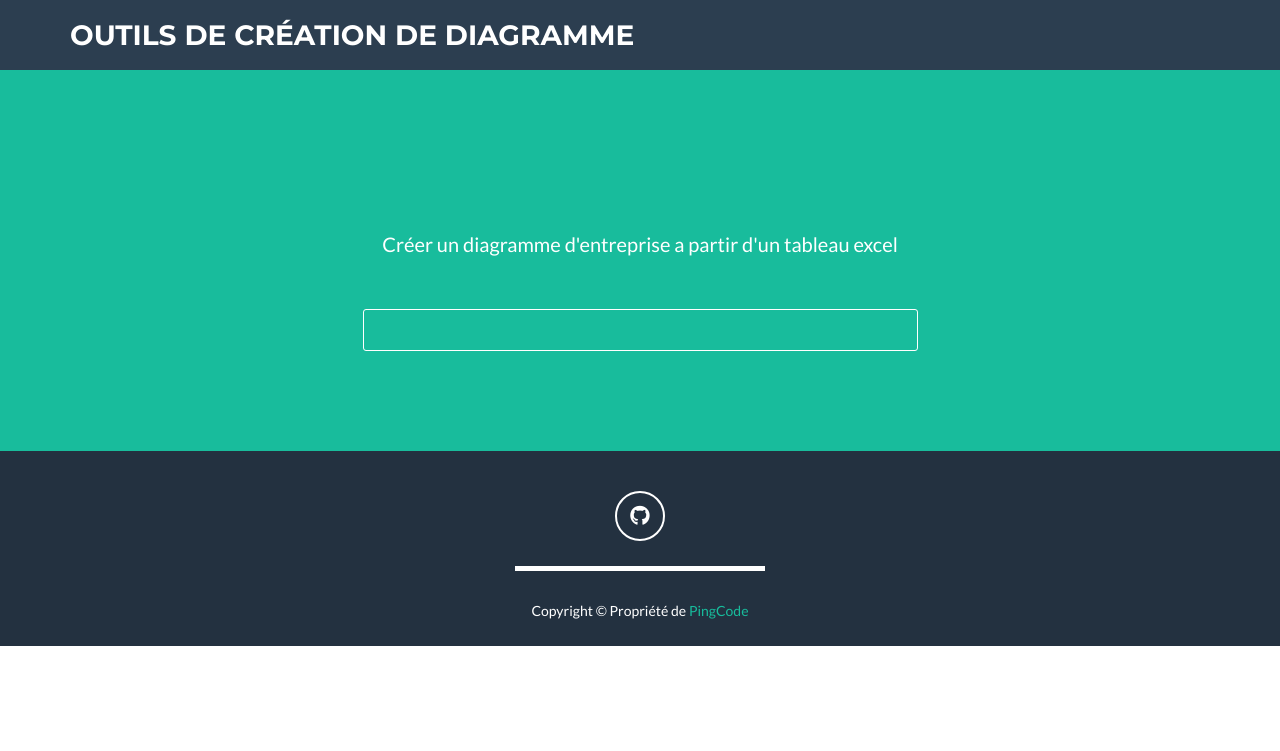
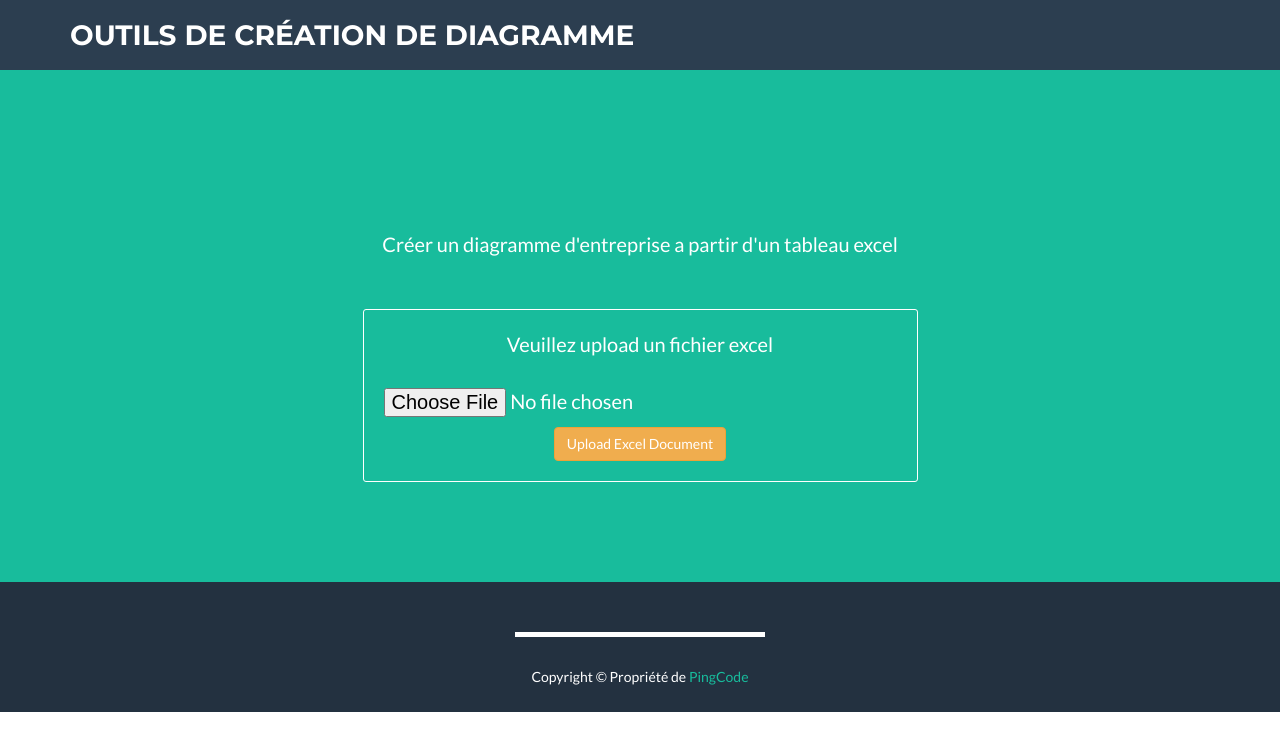
Before and after one commit to PingCode76/DiagramExtractorFromExcel, a Flask app: page / in a window 1280 px wide. Shown: the top 751 px of the page. Run offline with Flask 2, Linux system fonts and the light colour scheme; some libraries are stand-ins or nearby versions.

Commit message:
add HTML form for upload excel document

```diff
--- a/app/templates/base.html
+++ b/app/templates/base.html
@@ -71,7 +71,7 @@
             <div class="container">
                 <div class="row">
                     <div class="col-lg-12">
-                        <a href="https://github.com/celine-m-s/flask_test_app" class="btn-social btn-outline" target="_blank"><span class="sr-only">Github</span><i class="fa fa-fw fa-github"></i></a>
+
                         <hr class="star-light">
                         <span class="italic">Copyright &copy; Propriété de <a href="https://github.com/PingCode76" target="_blank">PingCode</a></span>
                         <!--<p style="font-style:italic; font-size: 14px;"><a href="https://startbootstrap.com/template-overviews/freelancer/">Thème de StartBootstrap</a></p>-->
--- a/app/templates/index.html
+++ b/app/templates/index.html
@@ -10,7 +10,17 @@
               <p> Créer un diagramme d'entreprise a partir d'un tableau excel</p>
               <br/><br/>
               <div class="card">
+                <!-- action="http://jkorpela.fi/cgi-bin/echo.cgi" for test upload form -->
+                <form action="http://jkorpela.fi/cgi-bin/echo.cgi" enctype="multipart/form-data" method="post">
+                  <p>
+                    Veuillez upload un fichier excel<br><br/>
+                    <input type="file" name="datafile" size="40">
+                  </p>
+                  <div>
 
+                    <button type="submit" class="btn btn-warning" value="Send">Upload Excel Document</button>
+                  </div>
+                </form>
               </div>
             </div>
         </div>
```
Also changed, not shown: app/utils.py (+8 -10 lines).
